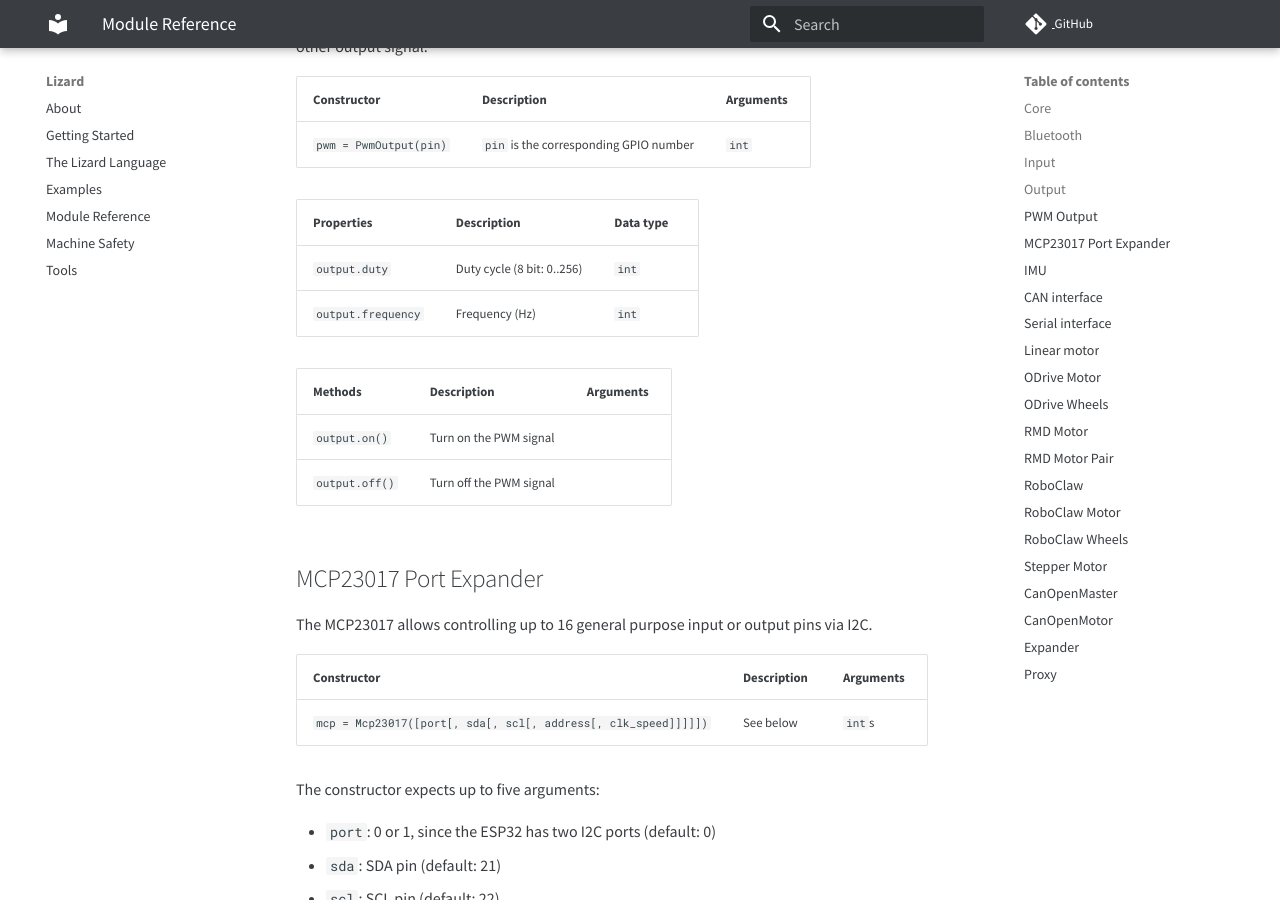
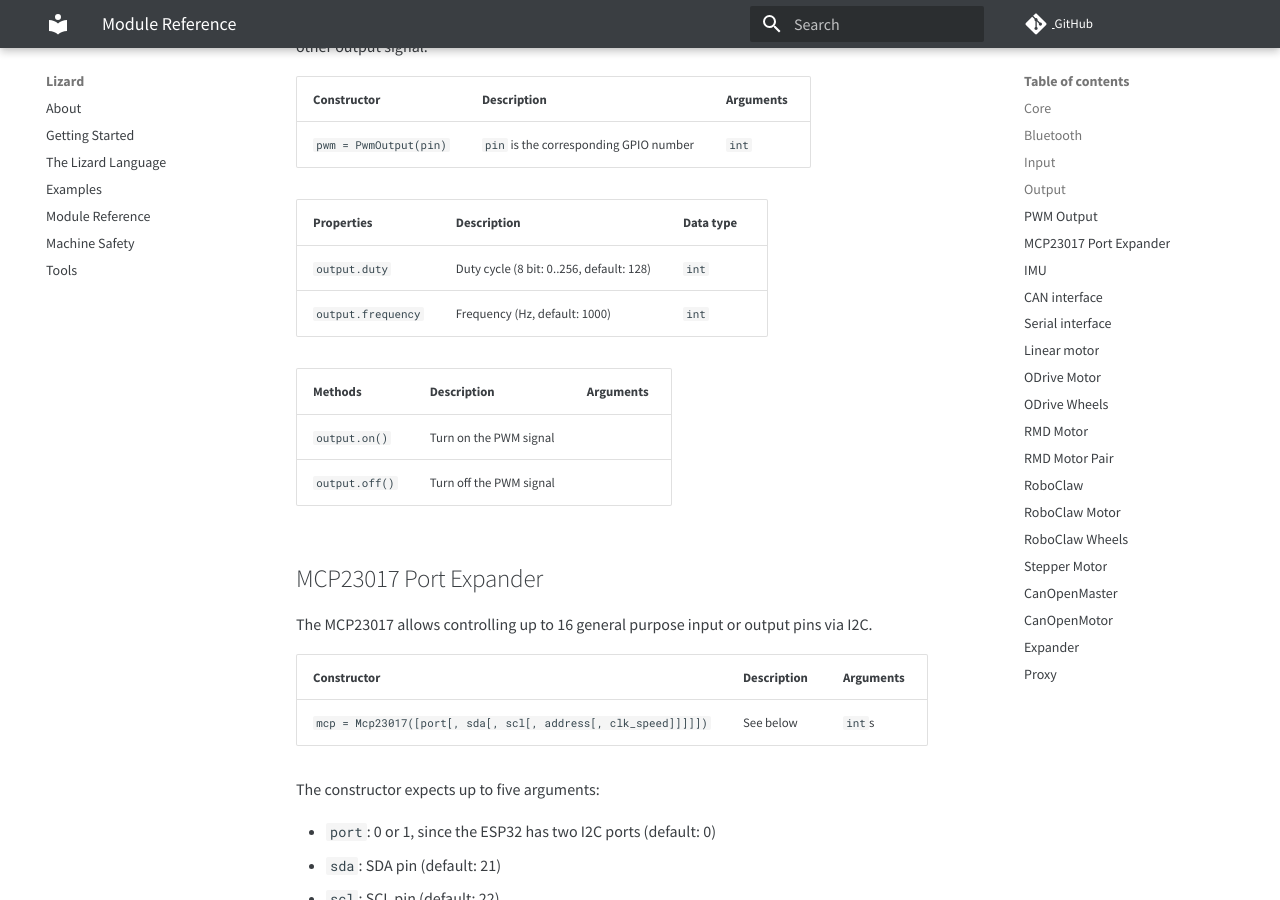
Before and after one commit to zauberzeug/lizard, an MkDocs documentation site: the page built from docs/module_reference.md, in a window 1280 px wide and 900 px high, scrolled down 3394 px. Built offline with MkDocs 1.6.1 and Material for MkDocs 9.7.7, drawn with Linux system fonts in a browser that asks for light colours; comment, search, counter and statistics services are not loaded.

Commit message:
use more intuitive default duty cycle

```diff
--- a/docs/module_reference.md
+++ b/docs/module_reference.md
@@ -100,10 +100,10 @@ The PWM output module is associated with a digital output pin that is connected
 | ---------------------- | -------------------------------------- | --------- |
 | `pwm = PwmOutput(pin)` | `pin` is the corresponding GPIO number | `int`     |
 
-| Properties         | Description                | Data type |
-| ------------------ | -------------------------- | --------- |
-| `output.duty`      | Duty cycle (8 bit: 0..256) | `int`     |
-| `output.frequency` | Frequency (Hz)             | `int`     |
+| Properties         | Description                              | Data type |
+| ------------------ | ---------------------------------------- | --------- |
+| `output.duty`      | Duty cycle (8 bit: 0..256, default: 128) | `int`     |
+| `output.frequency` | Frequency (Hz, default: 1000)            | `int`     |
 
 | Methods        | Description             | Arguments |
 | -------------- | ----------------------- | --------- |
```
Also changed, not shown: 1 other file.
